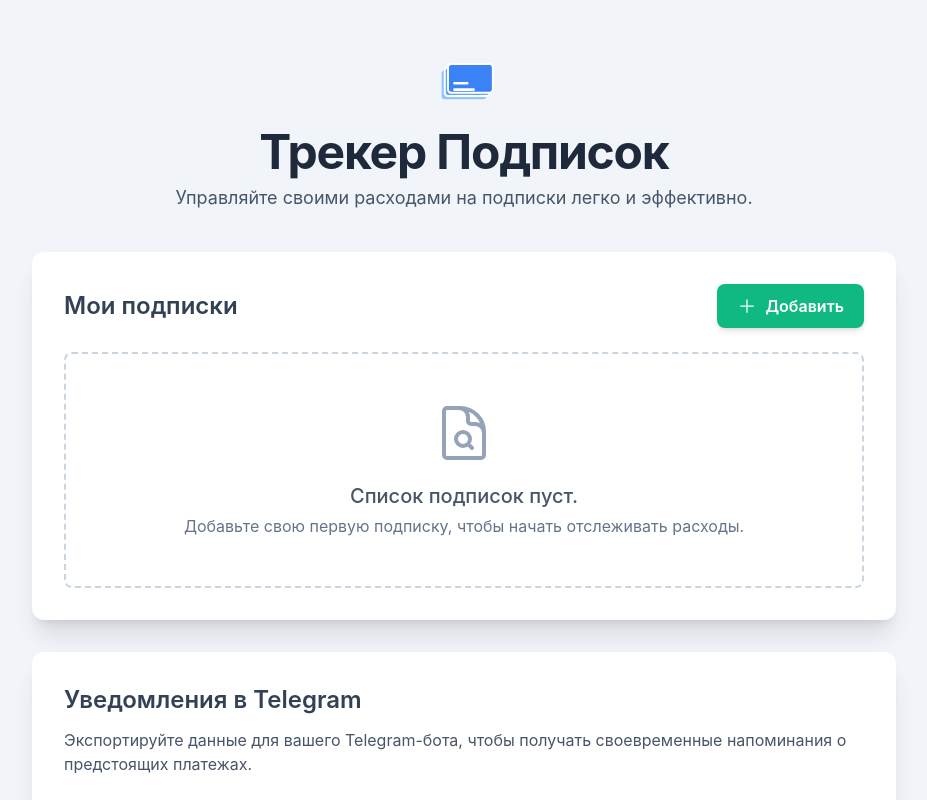
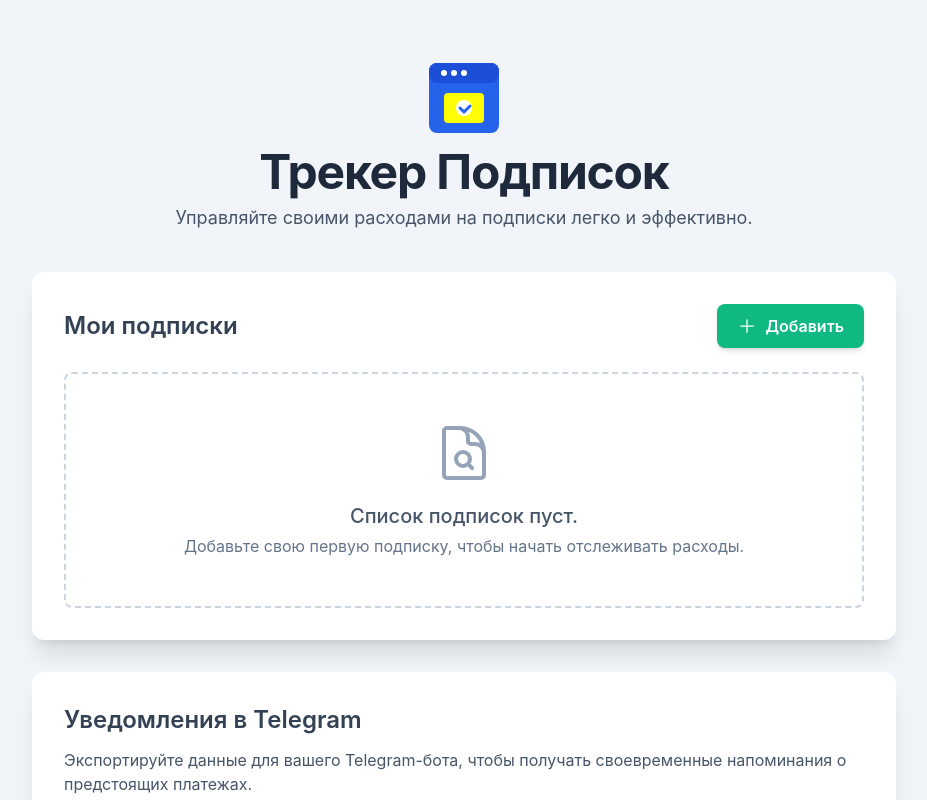
Before and after one commit to fohunoff/subscription-tracker, a React (Vite) app: page / in a window 1280 px wide. Shown: the top 800 px of the page, without its empty margins (176-1103 px from the left). Built offline with nearby package versions, Linux system fonts and the light colour scheme.

Commit message:
add toasts

```diff
--- a/src/App.jsx
+++ b/src/App.jsx
@@ -5,14 +5,18 @@ import SubscriptionList from './components/SubscriptionList';
 import ExportData from './components/ExportData';
 import Modal from './components/Modal'; // <--- Импортируем Modal
 import { PlusIcon } from '@heroicons/react/24/solid'; // Для кнопки открытия модалки
+import { useToast } from './components/ToastProvider';
 
 const AppIcon = ({ className = "w-10 h-10 text-brand-primary" }) => (
-  <svg viewBox="0 0 100 100" fill="none" xmlns="http://www.w3.org/2000/svg" className={className}>
-    <rect x="15" y="35" width="70" height="45" rx="5" className="text-blue-300" fill="currentColor"/>
-    <rect x="20" y="30" width="70" height="45" rx="5" className="text-blue-400" fill="currentColor" stroke="#FFFFFF" strokeWidth="3"/>
-    <rect x="25" y="25" width="70" height="45" rx="5" className="text-brand-primary" fill="currentColor" stroke="#FFFFFF" strokeWidth="3"/>
-    <line x1="35" y1="55" x2="55" y2="55" stroke="white" strokeWidth="4" strokeLinecap="round"/>
-    <line x1="35" y1="65" x2="65" y2="65" stroke="white" strokeWidth="4" strokeLinecap="round"/>
+  <svg width="100" height="100" viewBox="0 0 100 100" fill="none" xmlns="http://www.w3.org/2000/svg">
+    <rect x="15" y="15" width="70" height="70" rx="8" fill="#2563EB"/>
+    <rect x="15" y="15" width="70" height="20" rx="8" ry="8" fill="#1D4ED8"/>
+    <circle cx="30" cy="25" r="3" fill="white"/>
+    <circle cx="40" cy="25" r="3" fill="white"/>
+    <circle cx="50" cy="25" r="3" fill="white"/>
+    <rect x="30" y="45" width="40" height="30" rx="4" fill="#FFFF00"/>
+    <circle cx="50" cy="60" r="8" fill="#FFFFFF"/>
+    <path d="M46 60 L50 64 L56 58" stroke="#2563EB" stroke-width="3" stroke-linecap="round" stroke-linejoin="round"/>
   </svg>
 );
 
@@ -30,18 +34,29 @@ function App() {
 
   const [isModalOpen, setIsModalOpen] = useState(false); // <--- Состояние для модалки
   const [editingSubscription, setEditingSubscription] = useState(null);
+  const { showToast } = useToast();
 
   useEffect(() => {
     localStorage.setItem('subscriptions', JSON.stringify(subscriptions));
   }, [subscriptions]);
 
+  useEffect(() => {
+    function handleToastEvent(e) {
+      if (e.detail && e.detail.msg) showToast(e.detail.msg, e.detail.type);
+    }
+    window.addEventListener('show-toast', handleToastEvent);
+    return () => window.removeEventListener('show-toast', handleToastEvent);
+  }, [showToast]);
+
   const handleAddSubscription = (newSub) => {
     setSubscriptions(prevSubs => [...prevSubs, { ...newSub, id: uuidv4() }]);
-    setIsModalOpen(false); // <--- Закрываем модалку после добавления
+    setIsModalOpen(false);
+    showToast('Подписка добавлена!', 'success');
   };
 
   const handleDeleteSubscription = (idToDelete) => {
     setSubscriptions(prevSubs => prevSubs.filter(sub => sub.id !== idToDelete));
+    showToast('Подписка удалена', 'success');
   };
 
   const handleOpenEditModal = (subscription) => {
@@ -53,6 +68,7 @@ function App() {
     setSubscriptions(prevSubs => prevSubs.map(sub => sub.id === id ? { ...sub, ...updatedSubData } : sub));
     setIsModalOpen(false);
     setEditingSubscription(null);
+    showToast('Изменения сохранены', 'success');
   };
 
   // Добавим обработчик импорта в App
@@ -63,7 +79,7 @@ function App() {
         imported => !prev.some(sub => sub.name === imported.name && sub.cost === imported.cost && sub.paymentDay === imported.paymentDay)
       )
     ]);
-    // localStorage обновится автоматически через useEffect
+    showToast('Подписки импортированы!', 'success');
   };
 
   const totalMonthlyCost = useMemo(() => {
--- a/src/components/ExportData.jsx
+++ b/src/components/ExportData.jsx
@@ -1,4 +1,4 @@
-import React, { useState } from 'react';
+import React, { useState, useEffect } from 'react';
 import { ArrowDownTrayIcon, ClipboardDocumentCheckIcon, ArrowUpTrayIcon } from '@heroicons/react/24/outline';
 
 function ExportData({ subscriptions, onImport }) {
@@ -18,7 +18,10 @@ function ExportData({ subscriptions, onImport }) {
     }));
     const jsonString = JSON.stringify(botData, null, 2);
     setExportedJson(jsonString);
-    setCopied(false); // Сбросить состояние "скопировано" при новом экспорте
+    setCopied(false);
+    if (typeof window !== 'undefined' && window.showToast) {
+      window.showToast('Подписки экспортированы!', 'success');
+    }
   };
 
   const handleCopyToClipboard = () => {
@@ -59,12 +62,22 @@ function ExportData({ subscriptions, onImport }) {
     reader.readAsText(file);
   };
 
+  useEffect(() => {
+    // Глобальный хак для тоста из ExportData
+    if (typeof window !== 'undefined') {
+      window.showToast = (msg, type) => {
+        const event = new CustomEvent('show-toast', { detail: { msg, type } });
+        window.dispatchEvent(event);
+      };
+    }
+  }, []);
+
   return (
     <div className="mt-6 space-y-4">
       <button
         onClick={handleExport}
         disabled={subscriptions.length === 0}
-        className="inline-flex items-center gap-2 bg-sky-600 hover:bg-sky-700 disabled:bg-slate-400 disabled:cursor-not-allowed text-white font-medium py-2.5 px-5 rounded-lg shadow-sm hover:shadow-md transition-all duration-150 ease-in-out focus:outline-none focus:ring-2 focus:ring-sky-500 focus:ring-opacity-75"
+        className="inline-flex mr-4 items-center gap-2 bg-sky-600 hover:bg-sky-700 disabled:bg-slate-400 disabled:cursor-not-allowed text-white font-medium py-2.5 px-5 rounded-lg shadow-sm hover:shadow-md transition-all duration-150 ease-in-out focus:outline-none focus:ring-2 focus:ring-sky-500 focus:ring-opacity-75"
       >
         <ArrowDownTrayIcon className="h-5 w-5" />
         Сформировать JSON для бота
--- /dev/null
+++ b/src/components/ToastProvider.jsx
@@ -0,0 +1,36 @@
+import React, { createContext, useContext, useState, useCallback } from 'react';
+
+const ToastContext = createContext();
+
+export function useToast() {
+  return useContext(ToastContext);
+}
+
+export function ToastProvider({ children }) {
+  const [toasts, setToasts] = useState([]);
+
+  const showToast = useCallback((message, type = 'success', duration = 2500) => {
+    const id = Math.random().toString(36).slice(2);
+    setToasts((prev) => [...prev, { id, message, type }]);
+    setTimeout(() => {
+      setToasts((prev) => prev.filter((t) => t.id !== id));
+    }, duration);
+  }, []);
+
+  return (
+    <ToastContext.Provider value={{ showToast }}>
+      {children}
+      <div className="fixed z-50 bottom-8 right-8 space-y-2">
+        {toasts.map((toast) => (
+          <div
+            key={toast.id}
+            className={`px-4 py-2 rounded shadow-lg text-white text-sm font-medium transition-all duration-300
+              ${toast.type === 'success' ? 'bg-emerald-600' : toast.type === 'error' ? 'bg-red-600' : 'bg-sky-600'}`}
+          >
+            {toast.message}
+          </div>
+        ))}
+      </div>
+    </ToastContext.Provider>
+  );
+}
--- a/src/main.jsx
+++ b/src/main.jsx
@@ -1,12 +1,15 @@
 import React from 'react'
 import ReactDOM from 'react-dom/client'
 import App from './App.jsx'
+import { ToastProvider } from './components/ToastProvider';
 
 import 'react-datepicker/dist/react-datepicker.css'
 import './index.css'
 
 ReactDOM.createRoot(document.getElementById('root')).render(
   <React.StrictMode>
-    <App />
+    <ToastProvider>
+      <App />
+    </ToastProvider>
   </React.StrictMode>,
 )
```
